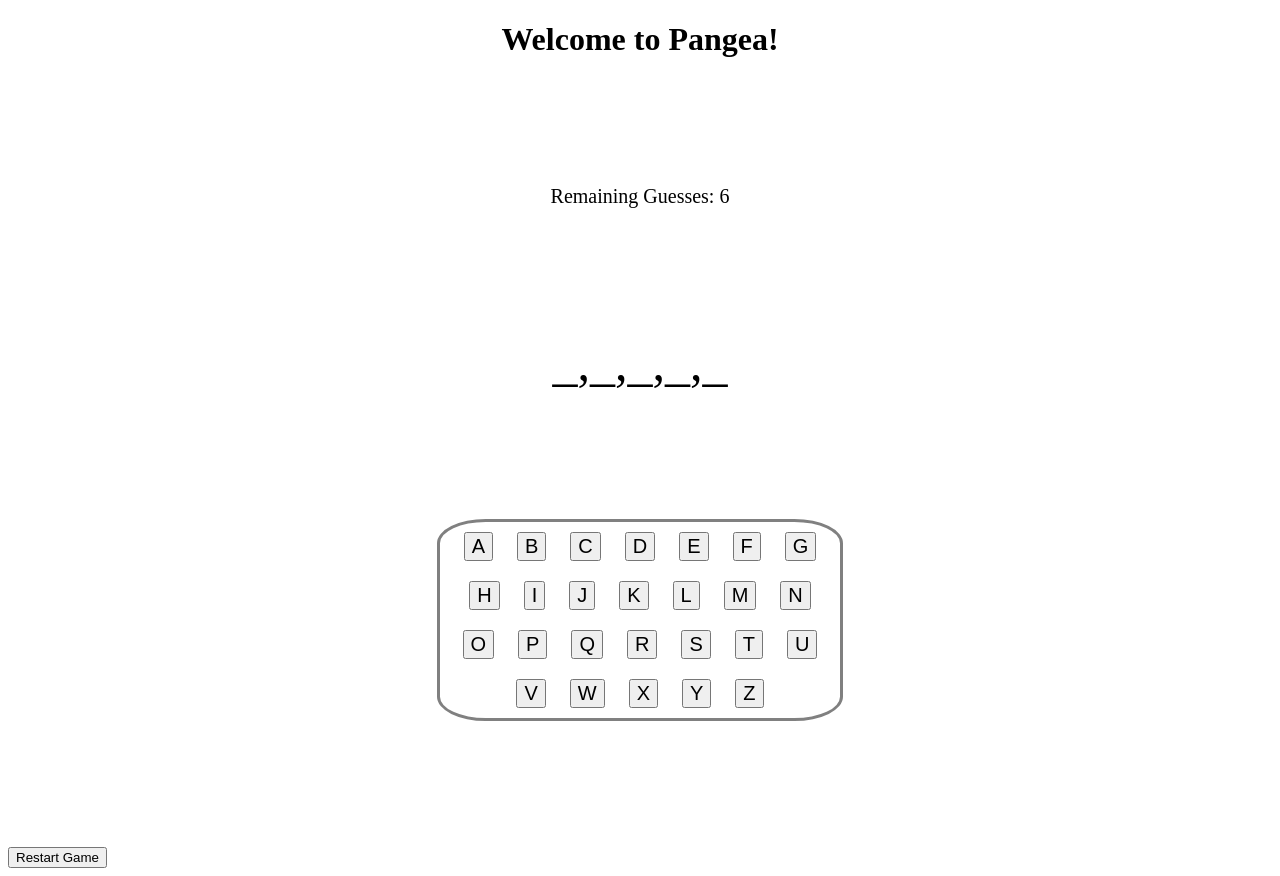
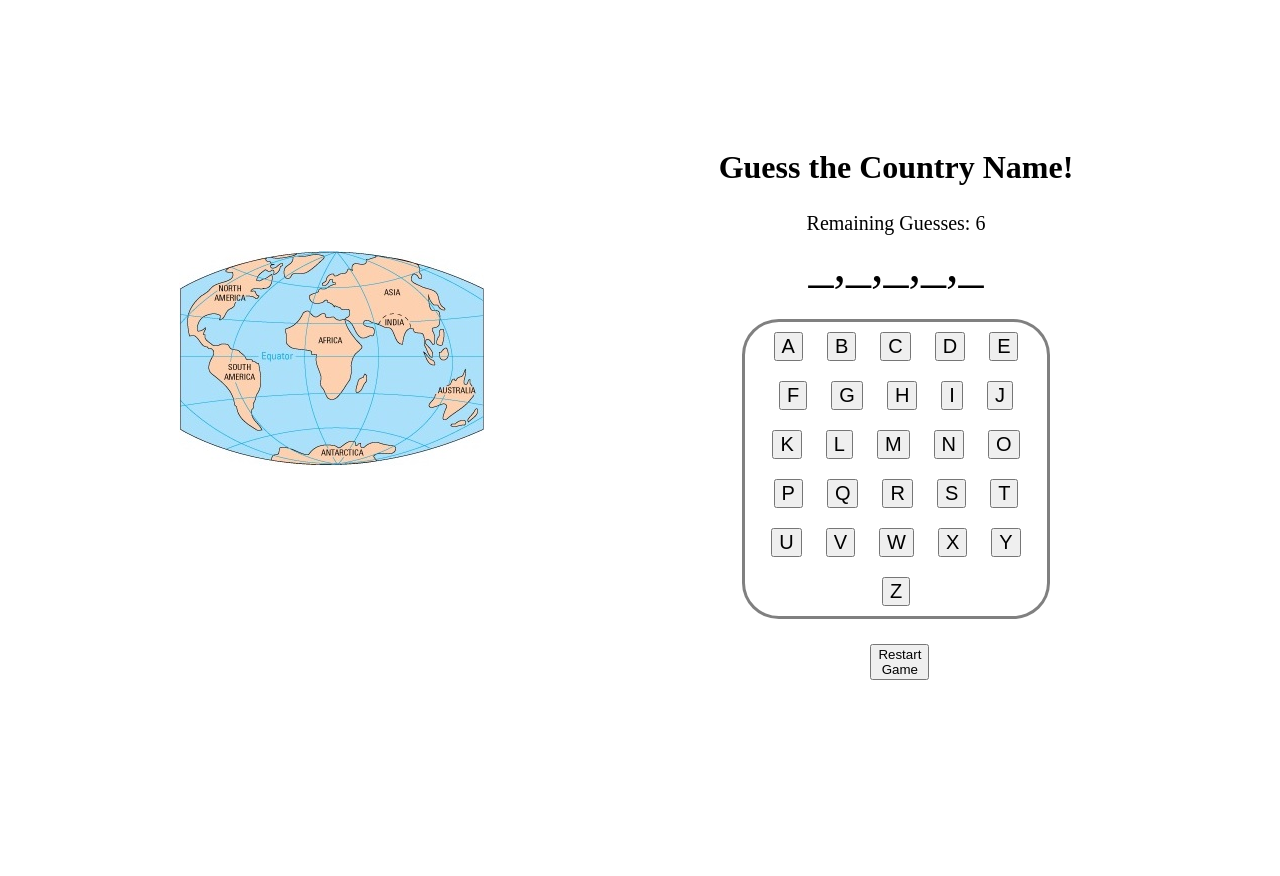
Before and after one commit to S-oroka/Clown-Man, a plain HTML site: page index.html in a window 1280 px wide. After the commit the page ends 800 px from the top, so only its background shows below. Drawn offline with Linux system fonts and the light colour scheme; files whose address does not match are found by name.

Commit message:
css updated. image switch on wrong guess

```diff
--- a/index.html
+++ b/index.html
@@ -5,14 +5,18 @@
     <meta charset="UTF-8">
     <meta http-equiv="X-UA-Compatible" content="IE=edge">
     <meta name="viewport" content="width=device-width, initial-scale=1.0">
-    <link rel="stylesheet" type="text/css" href="style.css"/>
+    <link rel="stylesheet" type="text/css" href="style.css" />
     <script defer src="script.js" charset="utf-8"></script>
     <title>Document</title>
 </head>
 
 <body>
-
-    <h1>Welcome to Pangea!</h1>
+    <div class="container">
+        <div class="pangea">
+            <img class="image" src="/Users/jakubsoroka/Desktop/Bootcamp/Projects/Clown-Man/Pangea Pics/1.jpg" alt="1st">
+        </div>
+        <div class="main">
+            <h1>Guess the Country Name!</h1>
             <div id="guessesRemaining">Guesses Remaining: </div>
             <div id="wordSpace"></div>
             <div id="letterSpaces">
@@ -44,6 +48,8 @@
                 <button class="letter">Z</button>
             </div>
             <button id="reset">Restart Game</button>
+        </div>
+    </div>
 </body>
 
 </html>
--- a/script.js
+++ b/script.js
@@ -25,6 +25,7 @@ const wordSpace = document.getElementById("wordSpace")
 const letters = document.querySelectorAll(".letter")
 const remainGuess = document.getElementById("guessesRemaining")
 const resetButton = document.getElementById("reset")
+const image = document.querySelector("img")
 
 remainGuess.innerHTML = "Remaining Guesses: " + guesses
 wordSpace.innerHTML = maskedLetters
@@ -45,7 +46,7 @@ const startGame = () => {
                         maskedLetters[i] = pressedLetter
                         wordSpace.innerHTML = maskedLetters
                         if (guesses >= 0 && !maskedLetters.includes("_")) {
-                            remainGuess.innerHTML = "You win! Press the button below to restart!"
+                            remainGuess.innerHTML = "You win! Nice Job!"
                         }
 
                     }
@@ -53,6 +54,26 @@ const startGame = () => {
             }
             else {
                 guesses -= 1
+                if (guesses === 5) {
+                    image.src = "/Users/jakubsoroka/Desktop/Bootcamp/Projects/Clown-Man/Pangea Pics/1.jpg"
+
+                }
+                else if (guesses === 4) {
+                    image.src = "/Users/jakubsoroka/Desktop/Bootcamp/Projects/Clown-Man/Pangea Pics/2.jpg"
+
+                }
+                else if (guesses === 3) {
+                    image.src = "/Users/jakubsoroka/Desktop/Bootcamp/Projects/Clown-Man/Pangea Pics/3.jpeg"
+                }
+                else if (guesses === 2) {
+                    image.src = "/Users/jakubsoroka/Desktop/Bootcamp/Projects/Clown-Man/Pangea Pics/4.jpg"
+                }
+                else if (guesses === 1) {
+                    image.src = "/Users/jakubsoroka/Desktop/Bootcamp/Projects/Clown-Man/Pangea Pics/4.jpg"
+                }
+                else if (guesses === 0) {
+                    image.src = "/Users/jakubsoroka/Desktop/Bootcamp/Projects/Clown-Man/Pangea Pics/5.jpg"
+                }
                 // if letter has been clicked, don't subtract from guesses
                 remainGuess.innerHTML = "Remaining Guesses: " + guesses
                 if (guesses <= 0) {
--- a/style.css
+++ b/style.css
@@ -1,21 +1,48 @@
+html, body {
+    margin: 0 auto;
+    height: 100%;
+
+}
+.container {
+    display: flex;
+    flex-direction: row;
+    height: 100%;
+}
+
+.pangea {
+    width: 50%;
+    height: 50%;
+    margin: auto;
+}
+
+.main {
+    width: 50%;
+    height: 50%;
+    margin: 10%;
+}
+
+.image {
+    margin-top: 10%;
+    margin-left: 35%;
+}
+
 h1 {
     display: flex;
     justify-content: center;
     align-items: center;
 }
+
 #guessesRemaining {
     display: flex;
     justify-content: center;
     align-items: center;
-    margin-top: 10%;
+    margin-top: 5%;
     font-size: 20px;
 }
 
-#letterSpaces {
-    position: relative;
-    margin: 0 auto;
-    margin-top: 10%;
-    max-width: 400px;
+#letterSpaces{
+    max-width: 500px;
+    margin: 5% 20%;
     text-align: center;
     border: 3px solid grey;
     border-radius: 12%;
@@ -31,12 +58,8 @@ h1 {
     justify-content: center;
     align-items: center;
     font-size: 50px;
-    margin-top: 10%;
 }
 
 #reset {
-    display: flex;
-    justify-content: center;
-    align-items: center;
-    margin-top: 10%;
+    margin: 0 45%;
 }
```
Also changed, not shown: cover.html (+1 -1 lines), Pangea Pics/1.jpg (added), Pangea Pics/2.jpg (added), Pangea Pics/3.jpeg (added), Pangea Pics/4.jpg (added), Pangea Pics/5.jpg (added), 2 other files. Lines whose indentation alone changed are shown as unchanged.
